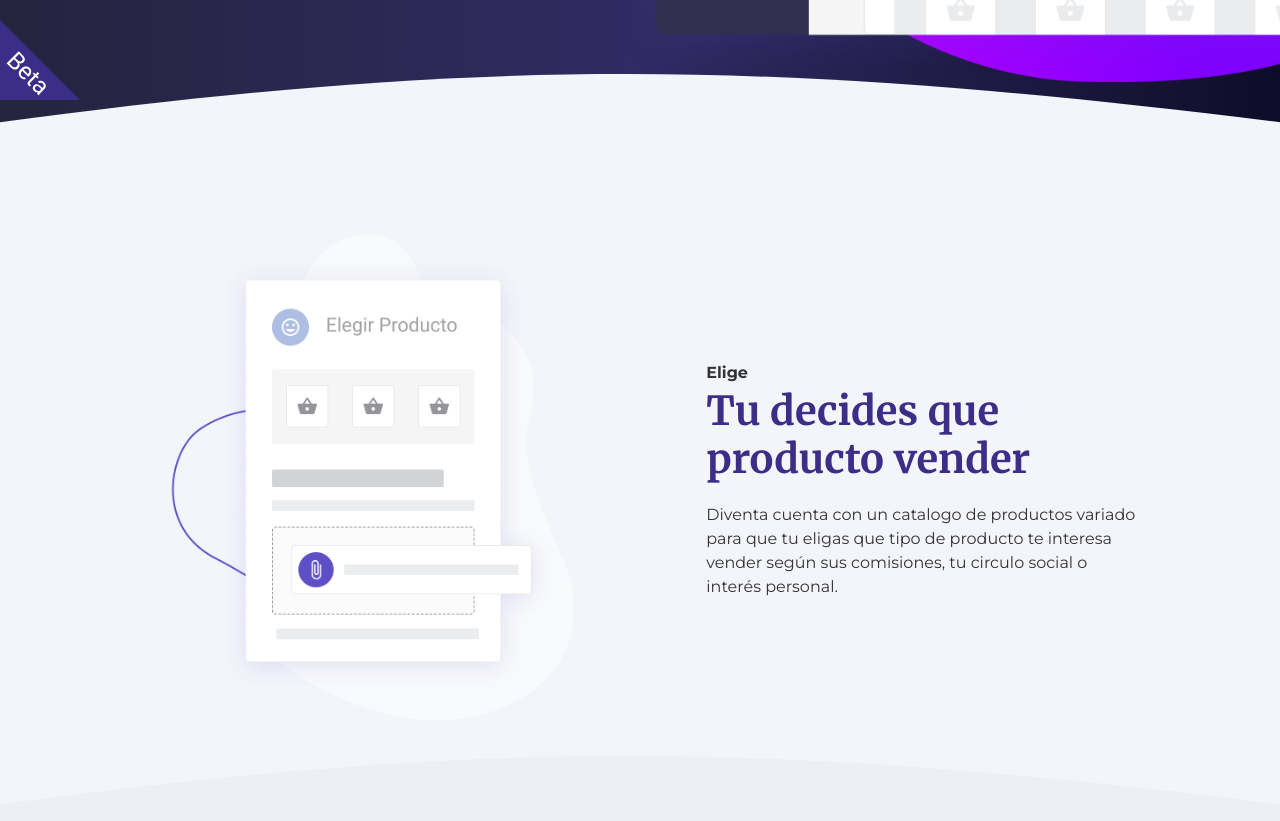
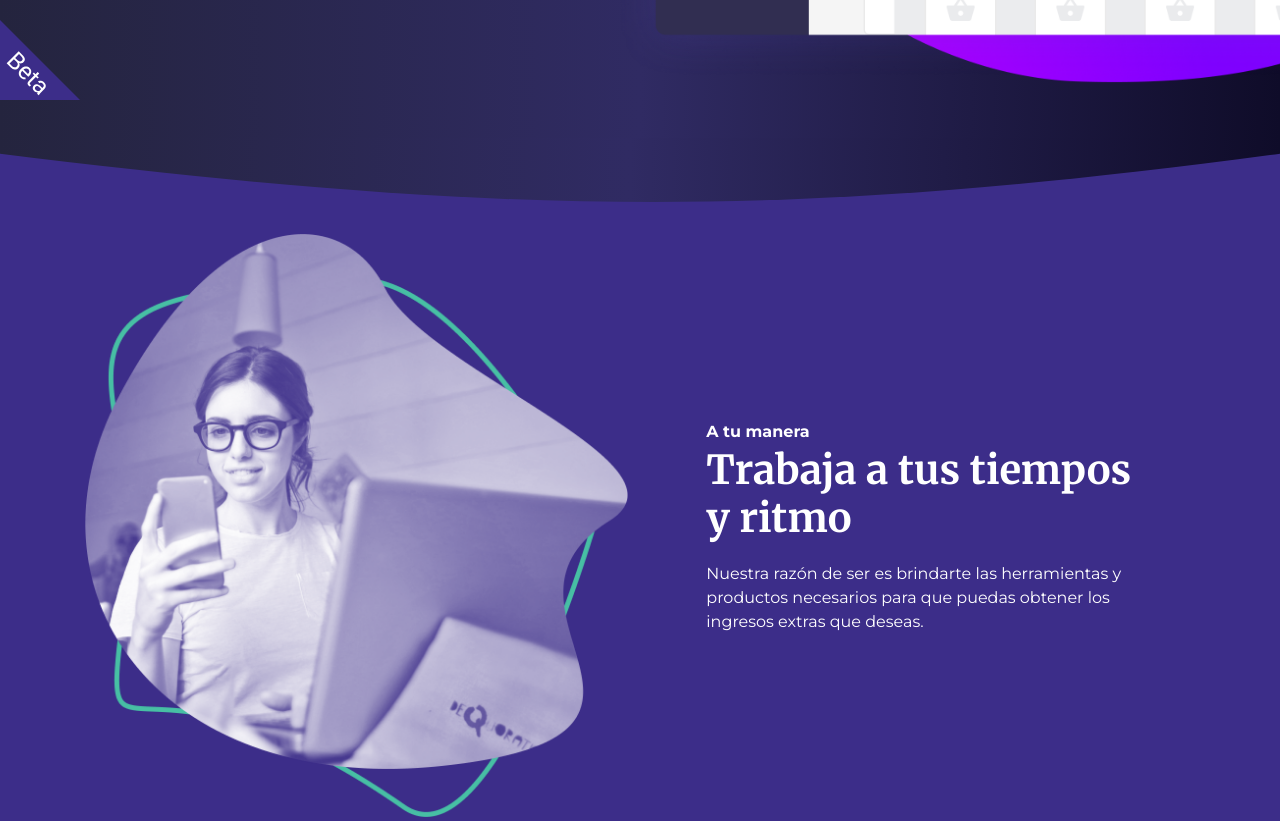
Before and after one commit to ry2/Diventa-Landing-Page, a website: page src/index.html in a window 1280 px wide. Shown: the part 700-1521 px from the top of the page. Drawn offline with nearby package versions, Linux system fonts and the light colour scheme; a script that the page names is missing.

Commit message:
Copy prueba

```diff
--- a/src/index.html
+++ b/src/index.html
@@ -78,6 +78,27 @@
             <a class="typeform-share button" href="https://javierrebolledo2.typeform.com/to/LlfUKO" data-mode="drawer_left" data-submit-close-delay="5" target="_blank">Conseguir Invitación </a>
         </div>
 
+      </section>
+
+      <section class="section--vendedor">
+          <svg class="wave--top" width="100%" height="64" viewBox="0 0 3840 173" fill="none" preserveAspectRatio="none" xmlns="http://www.w3.org/2000/svg">
+            <path d="M0 130.331C1461.29 -46.0934 2303.35 -40.7734 3840 130.331V173H0V130.331Z" fill="url(#paint0_linear)"/>
+            <defs>
+            <linearGradient id="paint0_linear" x1="0" y1="86.0007" x2="3840" y2="86.0011" gradientUnits="userSpaceOnUse">
+            <stop stop-color="#0F0C29"/>
+            <stop offset="0.508287" stop-color="#302B63"/>
+            <stop offset="1" stop-color="#24243E"/>
+            </linearGradient>
+            </defs>
+          </svg>
+        <div class="grid__container">
+          <img src="img/duotone.png">
+          <div class="grid__item--text">
+            <h4>A tu manera</h4>
+            <h2>Trabaja a tus tiempos y ritmo</h2>
+            <p>Nuestra razón de ser es brindarte las herramientas y productos necesarios para que puedas obtener los ingresos extras que deseas. </p>
+          </div>
+        </div>
         <svg class="wave--bottom" width="100%" height="64" viewBox="0 0 3840 173" preserveAspectRatio="none" fill="none" xmlns="http://www.w3.org/2000/svg">
           <path d="M0 130.331C1461.29 -46.0934 2303.35 -40.7735 3840 130.331V173H0V130.331Z"/>
         </svg>
--- a/src/scss/layout/_cards.scss
+++ b/src/scss/layout/_cards.scss
@@ -52,7 +52,7 @@
         font-size: em(24);
         margin-top: em(2);
         margin-bottom: em(8);
-        color: $minsk;
+        // color: $minsk;
         @include mq(medium){
             font-size: em(40);
         }
--- a/src/scss/layout/_containers.scss
+++ b/src/scss/layout/_containers.scss
@@ -29,6 +29,14 @@ nav {
 
 section {
     position: relative;
+}
+
+.grid__full {
+    display: grid;
+    grid-template-columns: 1fr;
+    @include mq(medium) {
+        grid-template-columns: 1fr 1fr;
+    }
 }
 
 .grid__container {
@@ -108,6 +116,7 @@ section {
     }
     &--elige {
         background-color: $color-background-light;
+        h2{color: $color-primary;}
         svg {fill: $color-background-neutral; }
         .grid__item--text {
             @include mq(medium) {
@@ -117,10 +126,12 @@ section {
     }
     &--administra {
         background-color: $color-background-neutral;
+        h2{color: $color-primary;}
     }
     &--cobra {
         background-color: $color-background-light;
         svg {fill: $color-background-neutral;}
+        h2{color: $color-primary;}
         .grid__item--text {
             @include mq(medium) {
                 order: 2;
@@ -142,6 +153,13 @@ section {
         background: -webkit-linear-gradient(to right, #24243e, #302b63, #0f0c29);  /* Chrome 10-25, Safari 5.1-6 */
         background: linear-gradient(to right, #24243e, #302b63, #0f0c29); /* W3C, IE 10+/ Edge, Firefox 16+, Chrome 26+, Opera 12+, Safari 7+ */
 
+    }
+
+    &--vendedor {
+        svg{fill: $color-background-light;}
+        padding: 0;
+        margin: 0;
+        color: $white;
     }
 
 }
```
Also changed, not shown: src/css/styles.css, src/css/themes/rebeccapurple.css, src/img/bgwave.svg (added), src/img/duotone.png (added), src/img/maskedchica.png (added), 3 other files.
